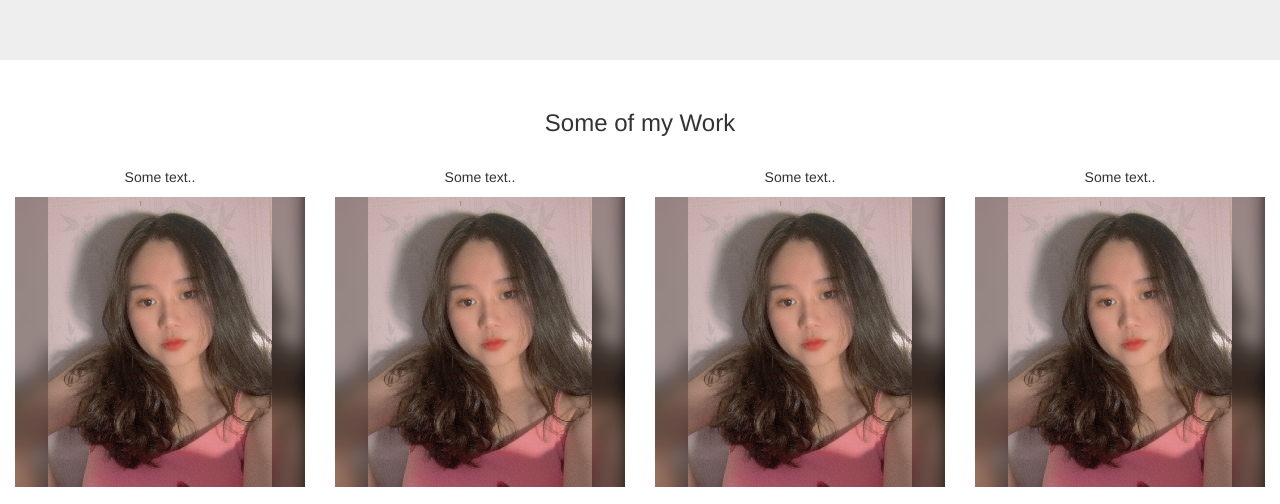
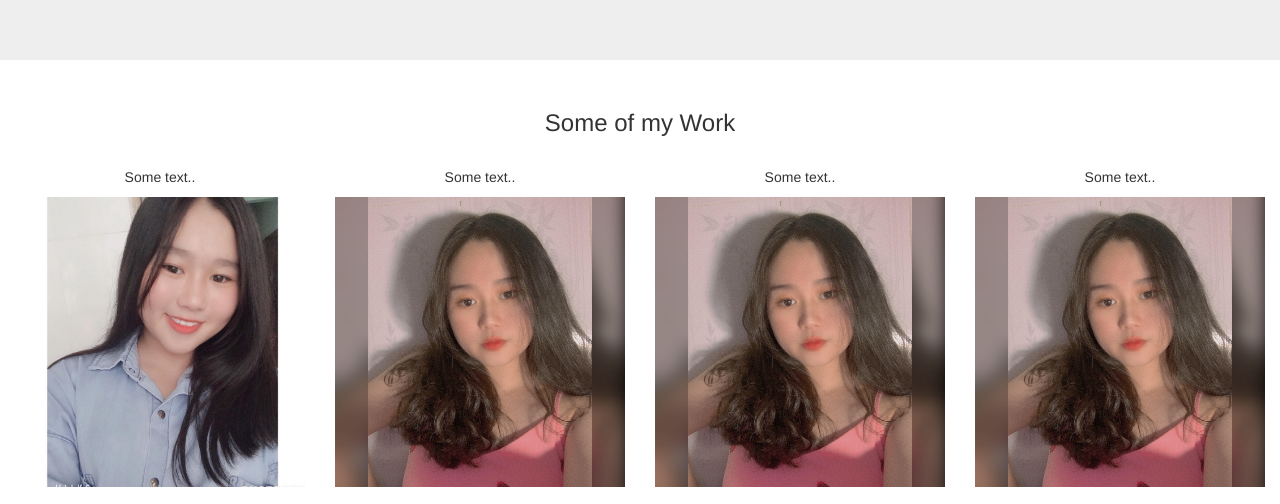
Before and after one commit to hoangthach1402/tranngoclananh, a plain HTML site: page index.html in a window 1280 px wide. Shown: the part 232-736 px from the top of the page. Drawn offline with nearby package versions, Linux system fonts and the light colour scheme.

Commit message:
Update index.html

```diff
--- a/index.html
+++ b/index.html
@@ -62,7 +62,7 @@
         <div class="row">
             <div class="col-sm-3">
                 <p>Some text..</p>
-                <img src="/images/anh1.jpg" class="img-responsive" style="width:100%" alt="Image">
+                <img src="/images/anh4.jpg" class="img-responsive" style="width:100%" alt="Image">
             </div>
             <div class="col-sm-3">
                 <p>Some text..</p>
```
